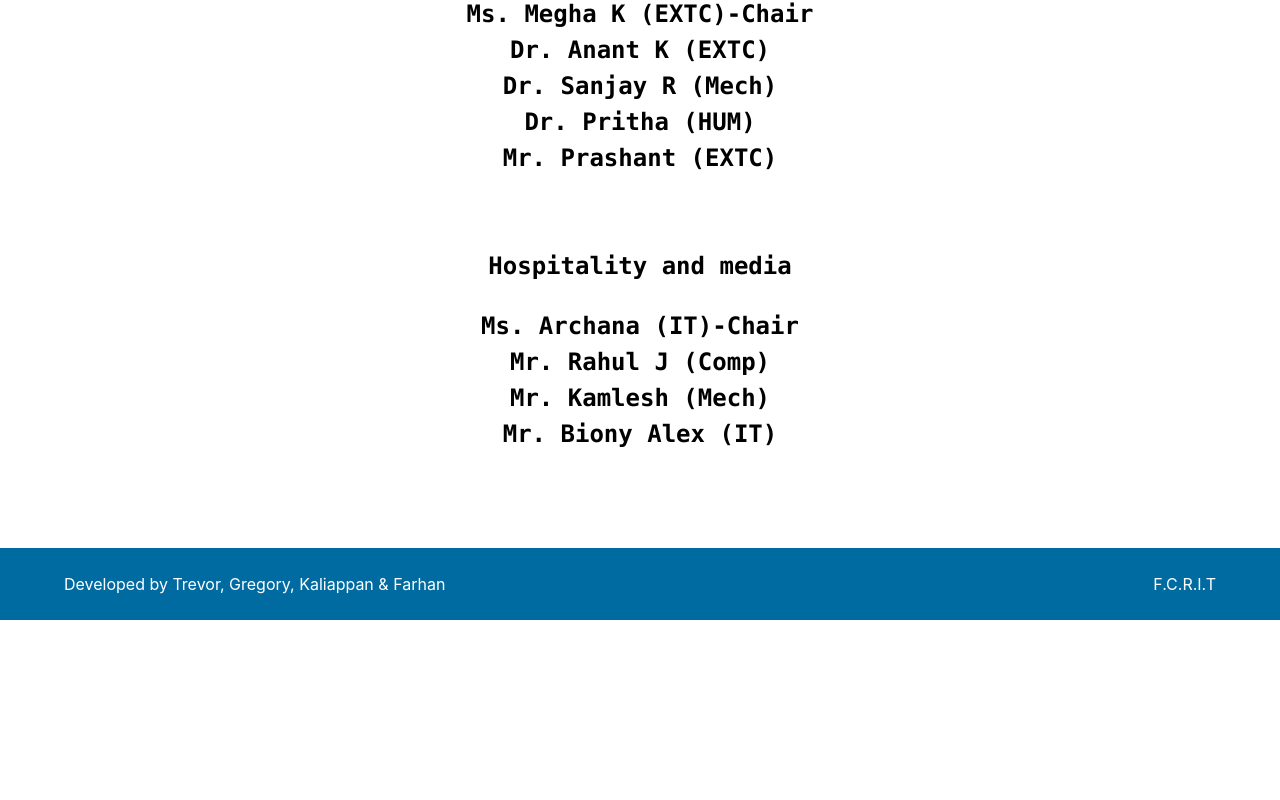
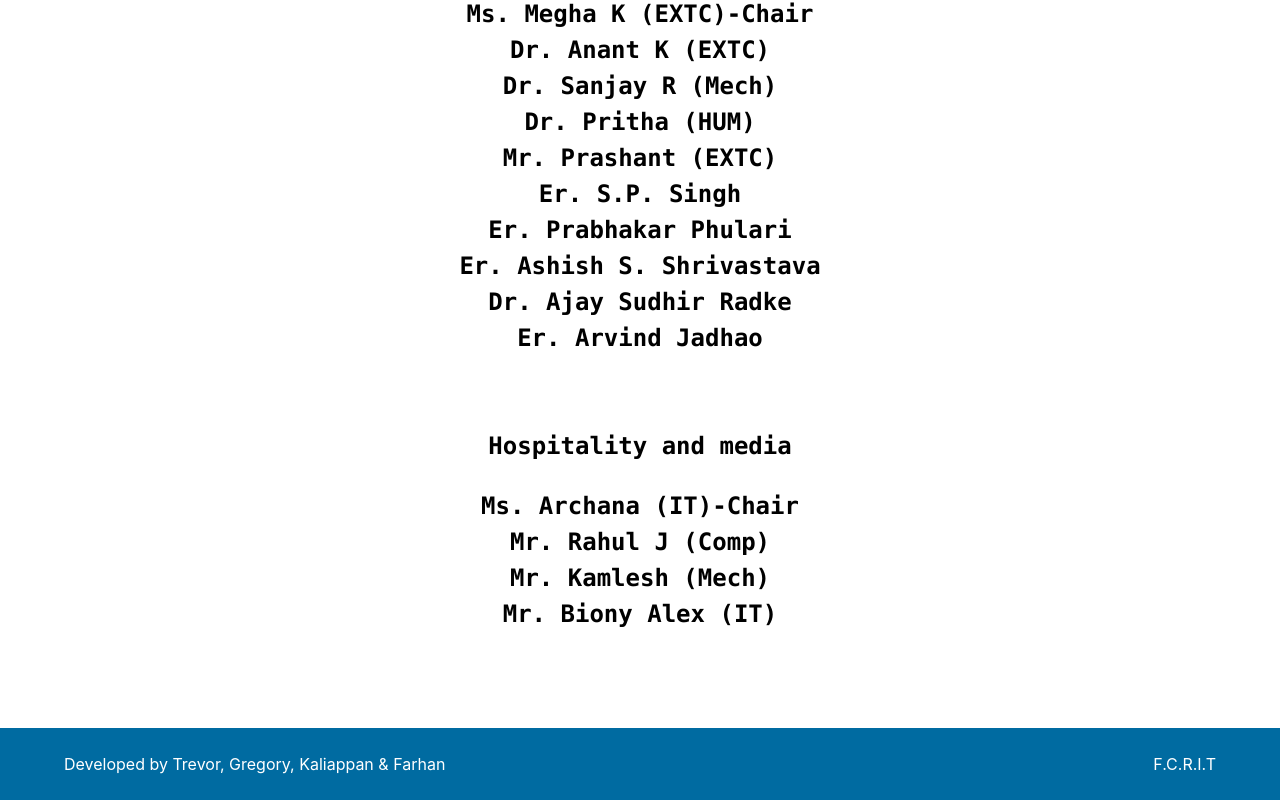
Before and after one commit to IEI-Website/IEI-Website, a Next.js app: page /committees in a window 1280 px wide. Shown: the part 2531-3331 px from the top of the page. Before the commit the page ends 3151 px from the top, so only its background shows below. Built offline with nearby package versions, Linux system fonts and the light colour scheme.

Commit message:
Add files via upload

```diff
--- a/pages/committees/index.js
+++ b/pages/committees/index.js
@@ -119,6 +119,11 @@ Associate Professor, Comp. Engg. Dept., FCRIT, Vashi</pre>
       <Center color="black" fontWeight={"bold"} fontSize="2xl"><pre fontWeight="bold">Dr. Sanjay R (Mech)</pre></Center>
       <Center color="black" fontWeight={"bold"} fontSize="2xl"><pre fontWeight="bold">Dr. Pritha (HUM)</pre></Center>
       <Center color="black" fontWeight={"bold"} fontSize="2xl"><pre fontWeight="bold">Mr. Prashant (EXTC)</pre></Center>
+      <Center color="black" fontWeight={"bold"} fontSize="2xl"><pre fontWeight="bold">Er. S.P. Singh</pre></Center>
+      <Center color="black" fontWeight={"bold"} fontSize="2xl"><pre fontWeight="bold">Er. Prabhakar Phulari</pre></Center>
+      <Center color="black" fontWeight={"bold"} fontSize="2xl"><pre fontWeight="bold">Er. Ashish S. Shrivastava</pre></Center>
+      <Center color="black" fontWeight={"bold"} fontSize="2xl"><pre fontWeight="bold">Dr. Ajay Sudhir Radke</pre></Center>
+      <Center color="black" fontWeight={"bold"} fontSize="2xl"><pre fontWeight="bold">Er. Arvind Jadhao</pre></Center>
       <br/><br/><br/>
       <Center  fontSize="2xl" fontWeight="bold" color="black"><pre fontWeight="bold">
       Hospitality and media</pre>
```
